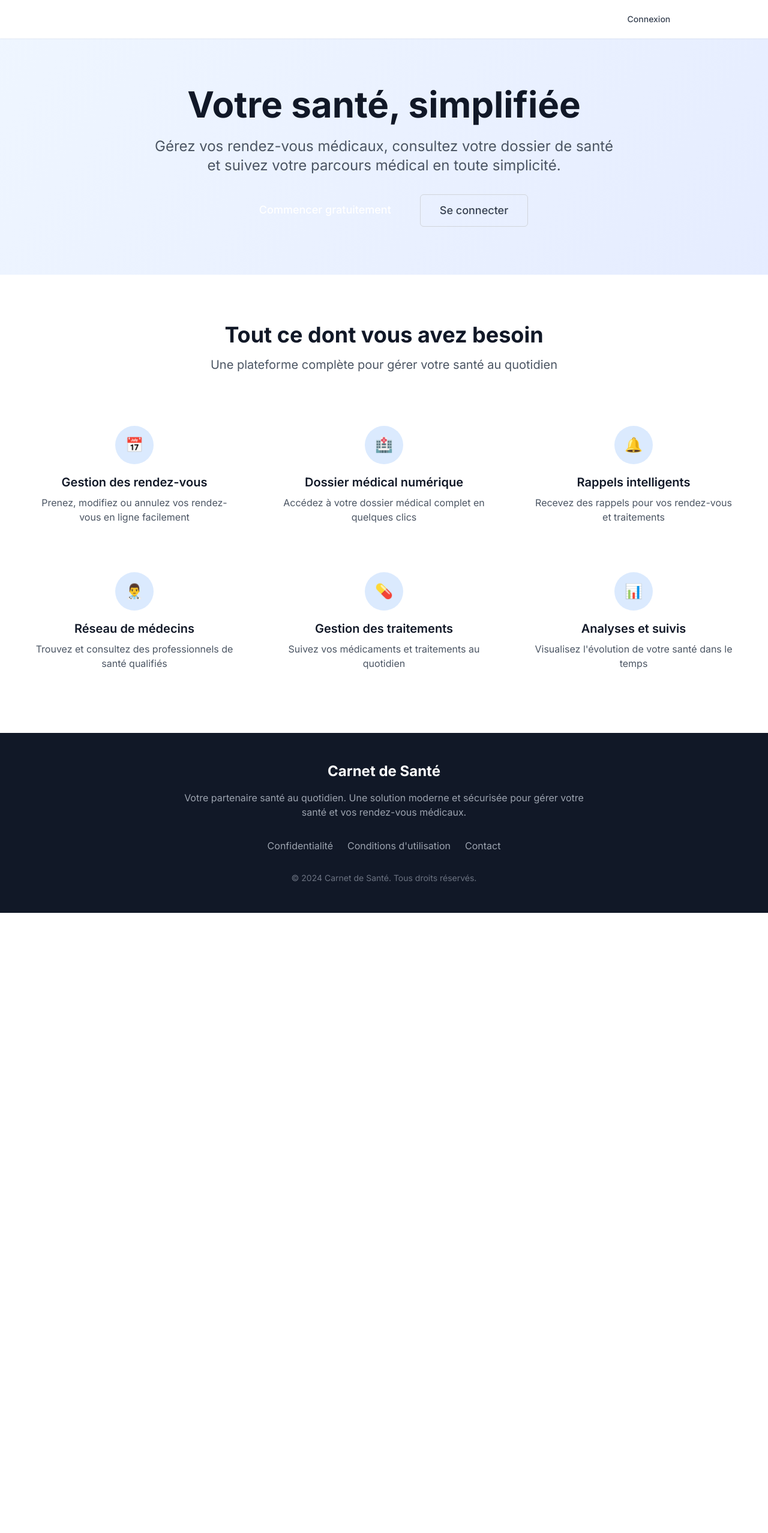
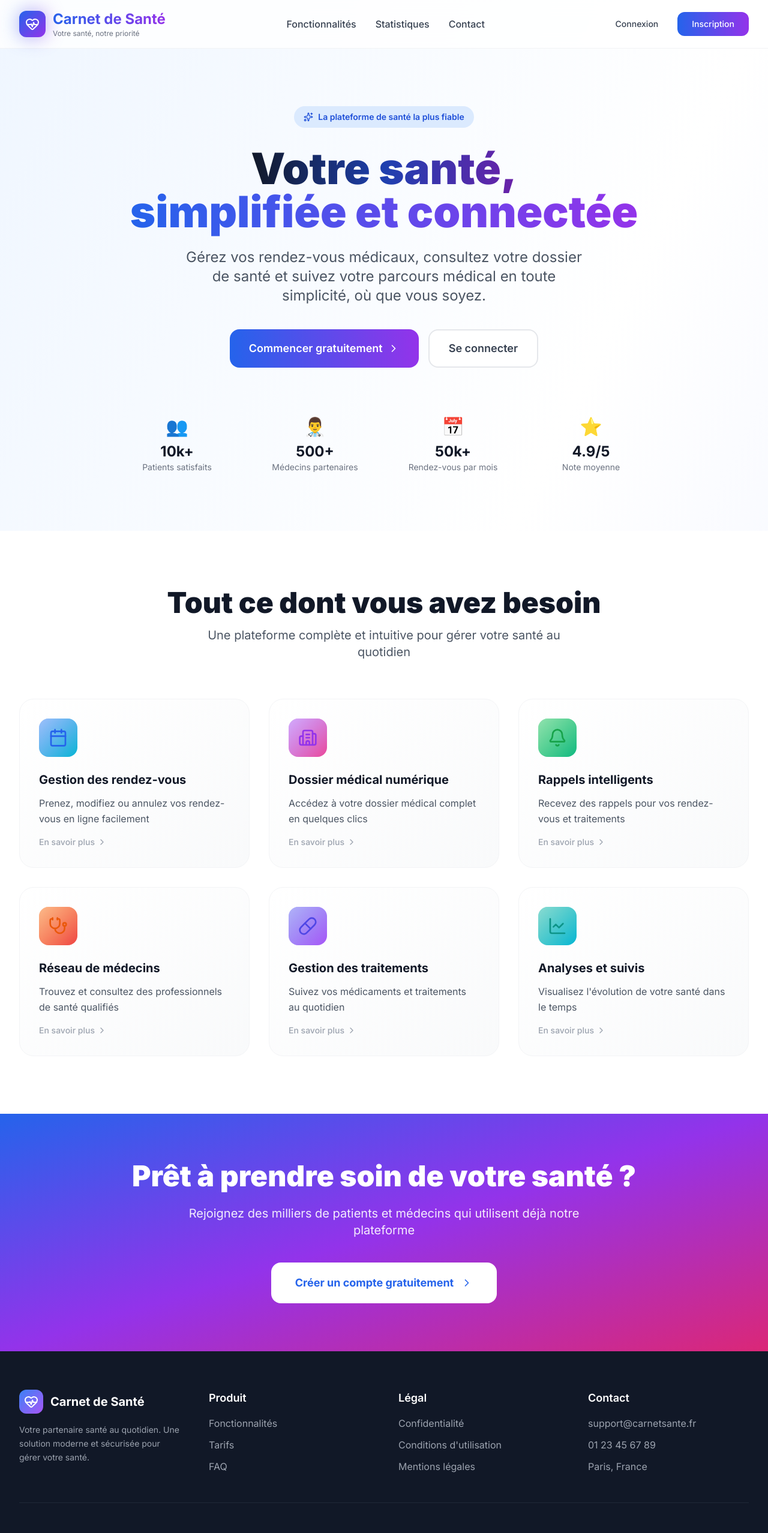
Before and after one commit to Djeupisne/carnet-sante-frontend, a React (Vite) app: page / in a window 1280 px wide. Shown: the top 2556 px of the page at 60% size. Before the commit the page ends 1522 px from the top, so only its background shows below. Built offline with nearby package versions, Linux system fonts and the light colour scheme.

Commit message:
Update HomePage.tsx

```diff
--- a/src/pages/HomePage.tsx
+++ b/src/pages/HomePage.tsx
@@ -1,45 +1,130 @@
 import React from 'react'
 import { Link } from 'react-router-dom'
 import { useAuth } from '../context/AuthContext'
+import {
+  Calendar,
+  Building2,
+  Bell,
+  Stethoscope,
+  Pill,
+  LineChart,
+  Shield,
+  ChevronRight,
+  Sparkles,
+  HeartPulse
+} from 'lucide-react'
 
 const HomePage: React.FC = () => {
   const { isAuthenticated, user } = useAuth()
 
+  const features = [
+    {
+      icon: <Calendar className="w-8 h-8 text-blue-600" />,
+      title: 'Gestion des rendez-vous',
+      description: 'Prenez, modifiez ou annulez vos rendez-vous en ligne facilement',
+      gradient: 'from-blue-500 to-cyan-500'
+    },
+    {
+      icon: <Building2 className="w-8 h-8 text-purple-600" />,
+      title: 'Dossier médical numérique',
+      description: 'Accédez à votre dossier médical complet en quelques clics',
+      gradient: 'from-purple-500 to-pink-500'
+    },
+    {
+      icon: <Bell className="w-8 h-8 text-green-600" />,
+      title: 'Rappels intelligents',
+      description: 'Recevez des rappels pour vos rendez-vous et traitements',
+      gradient: 'from-green-500 to-emerald-500'
+    },
+    {
+      icon: <Stethoscope className="w-8 h-8 text-orange-600" />,
+      title: 'Réseau de médecins',
+      description: 'Trouvez et consultez des professionnels de santé qualifiés',
+      gradient: 'from-orange-500 to-red-500'
+    },
+    {
+      icon: <Pill className="w-8 h-8 text-indigo-600" />,
+      title: 'Gestion des traitements',
+      description: 'Suivez vos médicaments et traitements au quotidien',
+      gradient: 'from-indigo-500 to-purple-500'
+    },
+    {
+      icon: <LineChart className="w-8 h-8 text-teal-600" />,
+      title: 'Analyses et suivis',
+      description: "Visualisez l'évolution de votre santé dans le temps",
+      gradient: 'from-teal-500 to-cyan-500'
+    }
+  ]
+
+  const stats = [
+    { value: '10k+', label: 'Patients satisfaits', icon: '👥' },
+    { value: '500+', label: 'Médecins partenaires', icon: '👨‍⚕️' },
+    { value: '50k+', label: 'Rendez-vous par mois', icon: '📅' },
+    { value: '4.9/5', label: 'Note moyenne', icon: '⭐' }
+  ]
+
   return (
-    <div className="min-h-screen bg-gradient-to-br from-blue-50 to-indigo-100">
-      {/* Navigation */}
-      <nav className="bg-white shadow-sm">
+    <div className="min-h-screen bg-gradient-to-br from-blue-50 via-white to-indigo-50">
+      {/* Navigation améliorée */}
+      <nav className="bg-white/80 backdrop-blur-md sticky top-0 z-50 border-b border-gray-200/50">
         <div className="max-w-7xl mx-auto px-4 sm:px-6 lg:px-8">
-          <div className="flex justify-between items-center h-16">
-            <div className="flex items-center">
-              <h1 className="text-2xl font-bold text-primary-600">
+          <div className="flex justify-between items-center h-20">
+            {/* Logo avec icône */}
+            <div className="flex items-center space-x-3 group cursor-pointer">
+              <div className="relative">
+                <div className="absolute inset-0 bg-gradient-to-r from-blue-600 to-purple-600 rounded-xl blur-lg opacity-50 group-hover:opacity-75 transition-all"></div>
+                <div className="relative bg-gradient-to-br from-blue-600 to-purple-600 p-2.5 rounded-xl">
+                  <HeartPulse className="w-6 h-6 text-white" />
+                </div>
+              </div>
+              <div>
+                <h1 className="text-2xl font-bold bg-gradient-to-r from-blue-600 to-purple-600 bg-clip-text text-transparent">
                   Carnet de Santé
                 </h1>
+                <p className="text-xs text-gray-500">Votre santé, notre priorité</p>
               </div>
+            </div>
+
+            {/* Navigation desktop */}
+            <div className="hidden md:flex items-center space-x-8">
+              <a href="#features" className="text-gray-700 hover:text-blue-600 transition-colors font-medium">
+                Fonctionnalités
+              </a>
+              <a href="#stats" className="text-gray-700 hover:text-blue-600 transition-colors font-medium">
+                Statistiques
+              </a>
+              <a href="#contact" className="text-gray-700 hover:text-blue-600 transition-colors font-medium">
+                Contact
+              </a>
+            </div>
+
+            {/* Boutons de connexion */}
             <div className="flex items-center space-x-4">
               {isAuthenticated ? (
                 <>
-                  <span className="text-gray-700">
+                  <span className="text-gray-600 flex items-center gap-2">
+                    <span className="w-2 h-2 bg-green-500 rounded-full animate-pulse"></span>
                     Bonjour, {user?.firstName}
                   </span>
                   <Link
                     to="/dashboard"
-                    className="bg-primary-600 text-white px-4 py-2 rounded-md text-sm font-medium hover:bg-primary-700 transition"
+                    className="group relative inline-flex items-center gap-2 px-6 py-2.5 bg-gradient-to-r from-blue-600 to-purple-600 text-white rounded-xl text-sm font-semibold hover:shadow-lg hover:shadow-blue-600/25 transition-all hover:scale-105"
                   >
-                    Tableau de bord
+                    <span>Tableau de bord</span>
+                    <ChevronRight className="w-4 h-4 group-hover:translate-x-1 transition-transform" />
                   </Link>
                 </>
               ) : (
                 <>
                   <Link
                     to="/login"
-                    className="text-gray-700 hover:text-primary-600 px-3 py-2 rounded-md text-sm font-medium transition"
+                    className="text-gray-700 hover:text-blue-600 px-4 py-2 rounded-xl text-sm font-medium transition-all hover:bg-blue-50"
                   >
                     Connexion
                   </Link>
                   <Link
                     to="/register"
-                    className="bg-primary-600 text-white px-4 py-2 rounded-md text-sm font-medium hover:bg-primary-700 transition"
+                    className="bg-gradient-to-r from-blue-600 to-purple-600 text-white px-6 py-2.5 rounded-xl text-sm font-medium hover:shadow-lg hover:shadow-blue-600/25 transition-all hover:scale-105"
                   >
                     Inscription
                   </Link>
@@ -50,129 +135,206 @@ const HomePage: React.FC = () => {
         </div>
       </nav>
 
-      {/* Hero Section */}
-      <div className="max-w-7xl mx-auto px-4 sm:px-6 lg:px-8 py-20">
-        <div className="text-center">
-          <h1 className="text-4xl md:text-6xl font-bold text-gray-900 mb-6">
+      {/* Hero Section améliorée */}
+      <div className="relative overflow-hidden">
+        {/* Éléments décoratifs */}
+        <div className="absolute top-0 left-1/2 -translate-x-1/2 w-[800px] h-[800px] bg-gradient-to-b from-blue-100/50 to-transparent rounded-full blur-3xl -z-10"></div>
+        <div className="absolute bottom-0 right-0 w-96 h-96 bg-gradient-to-br from-purple-100/50 to-transparent rounded-full blur-3xl -z-10"></div>
+
+        <div className="max-w-7xl mx-auto px-4 sm:px-6 lg:px-8 py-24">
+          <div className="text-center max-w-4xl mx-auto">
+            {/* Badge */}
+            <div className="inline-flex items-center gap-2 bg-blue-100 text-blue-700 px-4 py-2 rounded-full text-sm font-semibold mb-8">
+              <Sparkles className="w-4 h-4" />
+              <span>La plateforme de santé la plus fiable</span>
+            </div>
+
+            {/* Titre principal */}
+            <h1 className="text-5xl md:text-7xl font-black mb-6">
+              <span className="bg-gradient-to-r from-gray-900 via-blue-800 to-purple-800 bg-clip-text text-transparent">
                 Votre santé,
-            <span className="text-primary-600"> simplifiée</span>
+              </span>
+              <br />
+              <span className="bg-gradient-to-r from-blue-600 to-purple-600 bg-clip-text text-transparent">
+                simplifiée et connectée
+              </span>
             </h1>
-          <p className="text-xl md:text-2xl text-gray-600 mb-8 max-w-3xl mx-auto">
+
+            {/* Description */}
+            <p className="text-xl md:text-2xl text-gray-600 mb-10 max-w-2xl mx-auto leading-relaxed">
               Gérez vos rendez-vous médicaux, consultez votre dossier de santé et
-            suivez votre parcours médical en toute simplicité.
+              suivez votre parcours médical en toute simplicité, où que vous soyez.
             </p>
+
+            {/* Boutons CTA */}
             <div className="flex flex-col sm:flex-row gap-4 justify-center">
               {!isAuthenticated ? (
                 <>
                   <Link
                     to="/register"
-                  className="bg-primary-600 text-white px-8 py-3 rounded-md text-lg font-medium hover:bg-primary-700 transition"
+                    className="group relative inline-flex items-center justify-center gap-2 px-8 py-4 bg-gradient-to-r from-blue-600 to-purple-600 text-white rounded-2xl text-lg font-semibold hover:shadow-2xl hover:shadow-blue-600/30 transition-all hover:scale-105"
                   >
-                  Commencer gratuitement
+                    <span>Commencer gratuitement</span>
+                    <ChevronRight className="w-5 h-5 group-hover:translate-x-1 transition-transform" />
                   </Link>
                   <Link
                     to="/login"
-                  className="border border-gray-300 text-gray-700 px-8 py-3 rounded-md text-lg font-medium hover:bg-gray-50 transition"
+                    className="group inline-flex items-center justify-center gap-2 px-8 py-4 bg-white text-gray-700 rounded-2xl text-lg font-semibold border-2 border-gray-200 hover:border-blue-600 hover:text-blue-600 transition-all hover:shadow-lg"
                   >
-                  Se connecter
+                    <span>Se connecter</span>
                   </Link>
                 </>
               ) : (
                 <Link
                   to="/dashboard"
-                className="bg-primary-600 text-white px-8 py-3 rounded-md text-lg font-medium hover:bg-primary-700 transition"
+                  className="group inline-flex items-center justify-center gap-2 px-8 py-4 bg-gradient-to-r from-blue-600 to-purple-600 text-white rounded-2xl text-lg font-semibold hover:shadow-2xl hover:shadow-blue-600/30 transition-all hover:scale-105"
                 >
-                Accéder au tableau de bord
+                  <span>Accéder au tableau de bord</span>
+                  <ChevronRight className="w-5 h-5 group-hover:translate-x-1 transition-transform" />
                 </Link>
               )}
+            </div>
+
+            {/* Statistiques rapides */}
+            <div className="grid grid-cols-2 md:grid-cols-4 gap-6 mt-20">
+              {stats.map((stat, index) => (
+                <div key={index} className="text-center">
+                  <div className="text-3xl mb-2">{stat.icon}</div>
+                  <div className="text-2xl font-bold text-gray-900">{stat.value}</div>
+                  <div className="text-sm text-gray-500">{stat.label}</div>
+                </div>
+              ))}
+            </div>
           </div>
         </div>
       </div>
 
-      {/* Features Section */}
-      <div className="bg-white py-20">
+      {/* Features Section améliorée */}
+      <div id="features" className="bg-white py-24">
         <div className="max-w-7xl mx-auto px-4 sm:px-6 lg:px-8">
           <div className="text-center mb-16">
-            <h2 className="text-3xl md:text-4xl font-bold text-gray-900 mb-4">
+            <h2 className="text-4xl md:text-5xl font-black text-gray-900 mb-4">
               Tout ce dont vous avez besoin
             </h2>
-            <p className="text-xl text-gray-600">
-              Une plateforme complète pour gérer votre santé au quotidien
+            <p className="text-xl text-gray-600 max-w-2xl mx-auto">
+              Une plateforme complète et intuitive pour gérer votre santé au quotidien
             </p>
           </div>
 
-          <div className="grid grid-cols-1 md:grid-cols-3 gap-8">
-            {[
-              {
-                icon: '📅',
-                title: 'Gestion des rendez-vous',
-                description: 'Prenez, modifiez ou annulez vos rendez-vous en ligne facilement'
-              },
-              {
-                icon: '🏥',
-                title: 'Dossier médical numérique',
-                description: 'Accédez à votre dossier médical complet en quelques clics'
-              },
-              {
-                icon: '🔔',
-                title: 'Rappels intelligents',
-                description: 'Recevez des rappels pour vos rendez-vous et traitements'
-              },
-              {
-                icon: '👨‍⚕️',
-                title: 'Réseau de médecins',
-                description: 'Trouvez et consultez des professionnels de santé qualifiés'
-              },
-              {
-                icon: '💊',
-                title: 'Gestion des traitements',
-                description: 'Suivez vos médicaments et traitements au quotidien'
-              },
-              {
-                icon: '📊',
-                title: 'Analyses et suivis',
-                description: 'Visualisez l\'évolution de votre santé dans le temps'
-              }
-            ].map((feature, index) => (
-              <div key={index} className="text-center p-6">
-                <div className="w-16 h-16 bg-blue-100 rounded-full flex items-center justify-center mx-auto mb-4">
-                  <span className="text-2xl">{feature.icon}</span>
+          <div className="grid grid-cols-1 md:grid-cols-2 lg:grid-cols-3 gap-8">
+            {features.map((feature, index) => (
+              <div
+                key={index}
+                className="group relative bg-gradient-to-br from-white to-gray-50 rounded-3xl p-8 hover:shadow-2xl transition-all duration-500 hover:-translate-y-2 border border-gray-100"
+              >
+                {/* Gradient overlay au survol */}
+                <div className={`absolute inset-0 bg-gradient-to-br ${feature.gradient} opacity-0 group-hover:opacity-5 rounded-3xl transition-opacity duration-500`}></div>
+
+                {/* Icône avec effet */}
+                <div className={`relative w-16 h-16 bg-gradient-to-br ${feature.gradient} bg-opacity-10 rounded-2xl flex items-center justify-center mb-6 group-hover:scale-110 transition-transform duration-300`}>
+                  <div className="absolute inset-0 bg-gradient-to-br from-white/50 to-transparent rounded-2xl"></div>
+                  <div className="relative">
+                    {feature.icon}
                   </div>
-                <h3 className="text-xl font-semibold text-gray-900 mb-2">
+                </div>
+
+                <h3 className="text-xl font-bold text-gray-900 mb-3 group-hover:text-blue-600 transition-colors">
                   {feature.title}
                 </h3>
-                <p className="text-gray-600">
+                <p className="text-gray-600 leading-relaxed">
                   {feature.description}
                 </p>
+
+                {/* Lien subtil */}
+                <div className="mt-4 flex items-center text-sm font-medium text-gray-400 group-hover:text-blue-600 transition-colors">
+                  <span>En savoir plus</span>
+                  <ChevronRight className="w-4 h-4 ml-1 group-hover:translate-x-1 transition-transform" />
+                </div>
               </div>
             ))}
           </div>
         </div>
       </div>
 
-      {/* Footer */}
-      <footer className="bg-gray-900 text-white py-12">
+      {/* Section CTA */}
+      <div className="bg-gradient-to-br from-blue-600 via-purple-600 to-pink-600 py-20">
+        <div className="max-w-7xl mx-auto px-4 sm:px-6 lg:px-8 text-center">
+          <h2 className="text-4xl md:text-5xl font-black text-white mb-6">
+            Prêt à prendre soin de votre santé ?
+          </h2>
+          <p className="text-xl text-white/90 mb-10 max-w-2xl mx-auto">
+            Rejoignez des milliers de patients et médecins qui utilisent déjà notre plateforme
+          </p>
+          <Link
+            to="/register"
+            className="group inline-flex items-center gap-3 px-10 py-5 bg-white text-blue-600 rounded-2xl text-lg font-bold hover:shadow-2xl hover:scale-105 transition-all"
+          >
+            <span>Créer un compte gratuitement</span>
+            <ChevronRight className="w-5 h-5 group-hover:translate-x-1 transition-transform" />
+          </Link>
+        </div>
+      </div>
+
+      {/* Footer amélioré */}
+      <footer id="contact" className="bg-gray-900 text-white py-16">
         <div className="max-w-7xl mx-auto px-4 sm:px-6 lg:px-8">
-          <div className="text-center">
-            <h2 className="text-2xl font-bold mb-4">Carnet de Santé</h2>
-            <p className="text-gray-400 mb-8 max-w-2xl mx-auto">
+          <div className="grid grid-cols-1 md:grid-cols-4 gap-12">
+            {/* Colonne 1 - Logo */}
+            <div className="col-span-1 md:col-span-1">
+              <div className="flex items-center space-x-3 mb-4">
+                <div className="bg-gradient-to-br from-blue-500 to-purple-500 p-2 rounded-xl">
+                  <HeartPulse className="w-6 h-6 text-white" />
+                </div>
+                <h3 className="text-xl font-bold">Carnet de Santé</h3>
+              </div>
+              <p className="text-gray-400 text-sm leading-relaxed">
                 Votre partenaire santé au quotidien. Une solution moderne et sécurisée
-              pour gérer votre santé et vos rendez-vous médicaux.
+                pour gérer votre santé.
               </p>
-            <div className="flex justify-center space-x-6">
-              <a href="#" className="text-gray-400 hover:text-white transition">
-                Confidentialité
-              </a>
-              <a href="#" className="text-gray-400 hover:text-white transition">
-                Conditions d'utilisation
-              </a>
-              <a href="#" className="text-gray-400 hover:text-white transition">
-                Contact
-              </a>
             </div>
-            <p className="text-gray-500 text-sm mt-8">
-              © 2024 Carnet de Santé. Tous droits réservés.
-            </p>
+
+            {/* Colonne 2 - Produit */}
+            <div>
+              <h4 className="text-lg font-semibold mb-4">Produit</h4>
+              <ul className="space-y-3">
+                <li><a href="#" className="text-gray-400 hover:text-white transition">Fonctionnalités</a></li>
+                <li><a href="#" className="text-gray-400 hover:text-white transition">Tarifs</a></li>
+                <li><a href="#" className="text-gray-400 hover:text-white transition">FAQ</a></li>
+              </ul>
+            </div>
+
+            {/* Colonne 3 - Légal */}
+            <div>
+              <h4 className="text-lg font-semibold mb-4">Légal</h4>
+              <ul className="space-y-3">
+                <li><a href="#" className="text-gray-400 hover:text-white transition">Confidentialité</a></li>
+                <li><a href="#" className="text-gray-400 hover:text-white transition">Conditions d'utilisation</a></li>
+                <li><a href="#" className="text-gray-400 hover:text-white transition">Mentions légales</a></li>
+              </ul>
+            </div>
+
+            {/* Colonne 4 - Contact */}
+            <div>
+              <h4 className="text-lg font-semibold mb-4">Contact</h4>
+              <ul className="space-y-3">
+                <li className="text-gray-400">support@carnetsante.fr</li>
+                <li className="text-gray-400">01 23 45 67 89</li>
+                <li className="text-gray-400">Paris, France</li>
+              </ul>
+            </div>
+          </div>
+
+          {/* Séparateur */}
+          <div className="border-t border-gray-800 my-12"></div>
+
+          {/* Copyright */}
+          <div className="flex flex-col md:flex-row justify-between items-center text-gray-500 text-sm">
+            <p>© 2024 Carnet de Santé. Tous droits réservés.</p>
+            <div className="flex space-x-6 mt-4 md:mt-0">
+              <a href="#" className="hover:text-white transition">Mentions légales</a>
+              <a href="#" className="hover:text-white transition">CGU</a>
+              <a href="#" className="hover:text-white transition">Cookies</a>
+            </div>
           </div>
         </div>
       </footer>
```
Lines whose indentation alone changed are shown as unchanged.
